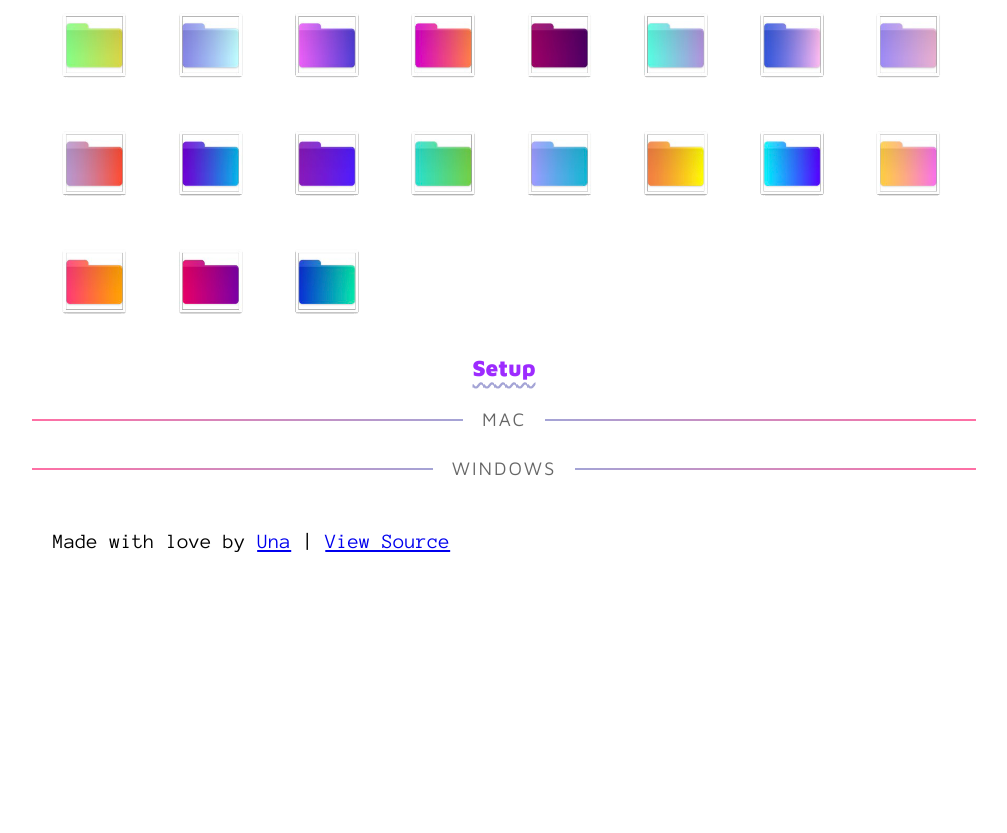
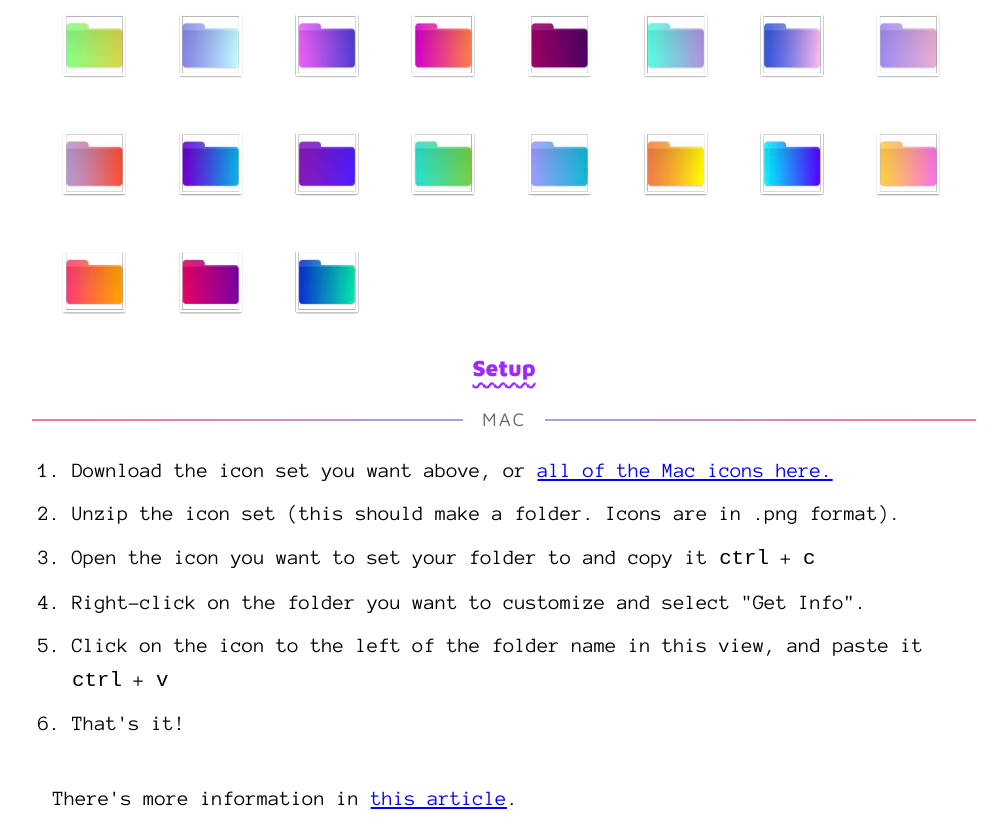
Before and after one commit to una/gradient-folders, a website: page index.html in a window 1280 px wide. Shown: the part 1967-2800 px from the top of the page, without its empty margins (136-1143 px from the left). Before the commit the page ends 2583 px from the top, so only its background shows below. Drawn offline with nearby package versions, Linux system fonts and the light colour scheme; files that its build step writes are made by us from their sources.

Commit message:
finished the docs

```diff
--- a/index.html
+++ b/index.html
@@ -22,7 +22,7 @@
     <p>Icons help you remember and recognize folders without needing to read the name underneath. So far, we've got a few ready to go for you, with more on the way.</p>
 
     <a style="max-width: 18.1em;" class="download-link" href="/downloads/gradient-folders--icon.zip">Download Icon Folder Set for Mac</a>
-    <a style="max-width: 20.2em;" class="download-link" href="/win-gradient-folders--icon.zip">Download Icon Folder Set for Windows</a>
+    <a style="max-width: 20.2em;" class="download-link" href="/downloads/win-gradient-folders--icon.zip">Download Icon Folder Set for Windows</a>
 
     <img src="img/icon-folder-set.png" alt="Icon Folder Set">
 
@@ -31,7 +31,7 @@
     <p>If you still want more gradients, but don't want the commitment of the icons on your folders, here are some blank folder icons for you, too!</p>
 
     <a style="max-width: 18.1em;" class="download-link" href="/downloads/gradient-folders--blank.zip">Download Blank Folder Set for Mac</a>
-    <a style="max-width: 20.2em;" class="download-link" href="/win-gradient-folders--blank.zip">Download Icon Folder Set for Windows</a>
+    <a style="max-width: 20.2em;" class="download-link" href="/downloads/win-gradient-folders--blank.zip">Download Icon Folder Set for Windows</a>
 
     <img src="img/blank-folder-set.png" alt="Icon Folder Set">
 
@@ -39,7 +39,30 @@
 
     <h3>Mac</h3>
 
+    <ol>
+      <li>Download the icon set you want above, or <a href="/downloads/gradient-folders--all.zip">all of the Mac icons here.</a></li>
+      <li>Unzip the icon set (this should make a folder. Icons are in .png format).</li>
+      <li>Open the icon you want to set your folder to and copy it <code>ctrl</code> + <code>c</code></li>
+      <li>Right-click on the folder you want to customize and select "Get Info".</li>
+      <li>Click on the icon to the left of the folder name in this view, and paste it <code>ctrl</code> + <code>v</code></li>
+      <li>That's it!</li>
+    </ol>
+
+    <p>There's more information in <a href="https://www.hongkiat.com/blog/customize-mac-folder-icon/">this article</a>.</p>
+
     <h3>Windows</h3>
+
+    <ol>
+      <li>Download the icon set you want above, or <a href="/downloads/win-gradient-folders--all.zip">all of the Windows icons here.</a></li>
+      <li>Unzip the icon set (this should make a folder. Icons are in .ico format).</li>
+      <li>Right-click on the folder you want to customize and select “Properties”.</li>
+      <li>Under the “customize” tab, go to the “Folder icon” section, click on “Change icon” button.</li>
+      <li>Select the icon you would like to replace it with.</li>
+    </ol>
+
+    <p>There's more information in <a href="https://www.iseepassword.com/blog/change-desktop-icons-in-windows-10/">this article</a>.</p>
+
+    <h2>Enjoy your new desktop setup!</h2>
 
     <footer>
       <p>Made with love by
--- a/scss/base/_type.scss
+++ b/scss/base/_type.scss
@@ -20,8 +20,24 @@ h1, h2, h3 {
 }
 
 p,
-a {
+a,
+ol,
+ul,
+li  {
   font-family: 'Anonymous Pro', monospace;
+}
+
+ol, ul {
+  margin: 2em;
+  margin: 0 auto;
+  font-size: 1.3em;
+}
+
+li + li {
+  margin-top: .5em;
+}
+
+p {
   font-size: 1.3em;
 }
 
@@ -47,11 +63,12 @@ h2 {
   text-align: center;
   text-decoration: underline;
   text-underline-position: under;
-  text-decoration-color: var(--grad-color1);
+  text-decoration-color: currentColor;
   text-decoration-style: wavy;
 }
 
-h3 {
+h3,
+footer {
   color: #676767;
   text-transform: uppercase;
   letter-spacing: 2px;
@@ -84,6 +101,7 @@ h3 {
   position: relative;
   z-index: 1;
   text-align: center;
+  font-size: 1.3em;
 
   &::before {
     content: '';
@@ -119,3 +137,7 @@ h3 {
 footer a {
   font-size: 1em;
 }
+
+footer {
+  text-transform: lowercase
+}
```
Also changed, not shown: 2 other files.
